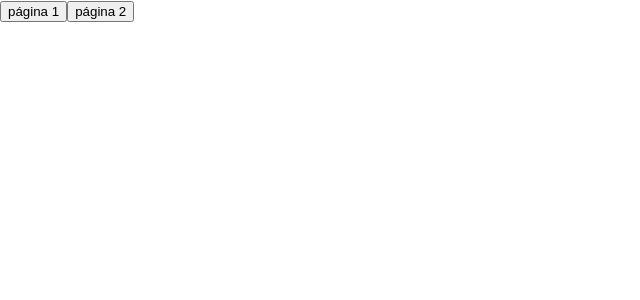
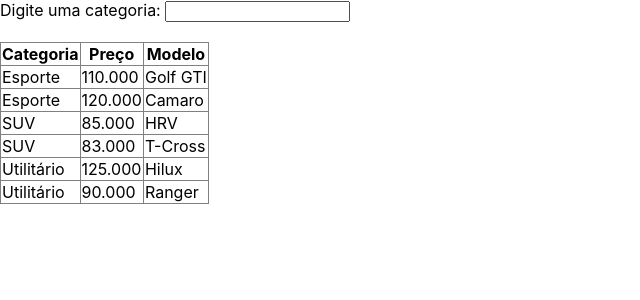
Before and after one commit to renatogomesf/ReactJS, a React (Create React App) app in the folder curso-de-react/: page / in a window 1280 px wide. Shown: the top 300 px of the page, without its empty margins (0-640 px from the left). Built offline with nearby package versions, Linux system fonts and the light colour scheme.

Commit message:
feita aula 29

```diff
--- /dev/null
+++ b/curso-de-react/src/AULAS/aula29/ExercReact.js
@@ -0,0 +1,68 @@
+import React,{useState} from "react";
+
+const carros = [
+    {categoria:"Esporte", preco:"110.000", modelo:"Golf GTI"},
+    {categoria:"Esporte", preco:"120.000", modelo:"Camaro"},
+    {categoria:"SUV", preco:"85.000", modelo:"HRV"},
+    {categoria:"SUV", preco:"83.000", modelo:"T-Cross"},
+    {categoria:"Utilitário", preco:"125.000", modelo:"Hilux"},
+    {categoria:"Utilitário", preco:"90.000", modelo:"Ranger"}
+]
+
+const linhas=(cat)=>{
+
+    const li = []
+
+    carros.forEach((carro)=>{
+        if(carro.categoria.toUpperCase() == cat.toUpperCase() || cat == ''){
+            li.push(
+                <tr>
+                    <td>{carro.categoria}</td>
+                    <td>{carro.preco}</td>
+                    <td>{carro.modelo}</td>
+                </tr>
+            )
+        }
+    })
+
+    return li
+}
+
+const tabelaCarros=(cat)=>{
+    return (
+        <table border={1} style={{borderCollapse:'collapse'}}>
+            <thead>
+                <tr>
+                    <th>Categoria</th>
+                    <th>Preço</th>
+                    <th>Modelo</th>
+                </tr>
+            </thead>
+            <tbody>
+                {linhas(cat)}
+            </tbody>
+        </table>
+    )
+}
+
+const pesquisaCategoria=(cat,scat)=>{
+    return (
+        <div>
+            <label htmlFor="cat">Digite uma categoria: </label>
+            <input type="text" name="cat" id="cat" value={cat} onChange={(e)=>scat(e.target.value)} />
+        </div>
+    )
+}
+
+export default function ExercReact() {
+
+    const [categoria,setCategoria] = useState('')
+
+    return (
+        <>
+            {pesquisaCategoria(categoria,setCategoria)}
+            <br />
+            {tabelaCarros(categoria)}
+        </>
+    )
+}
--- a/curso-de-react/src/App.js
+++ b/curso-de-react/src/App.js
@@ -1,6 +1,6 @@
 import React from 'react'
 
-import NavEntreTelas from './AULAS/aula28/NavEntreTelas'
+import ExercReact from './AULAS/aula29/ExercReact'
 
 // quando a CSS é importada no arquivo principal, não precisa importar de novo nos componentens.
 import './App.css'
@@ -11,7 +11,7 @@
   return (
     <div className="App">
 
-        <NavEntreTelas></NavEntreTelas>
+        <ExercReact></ExercReact>
 
     </div>
   );
```
